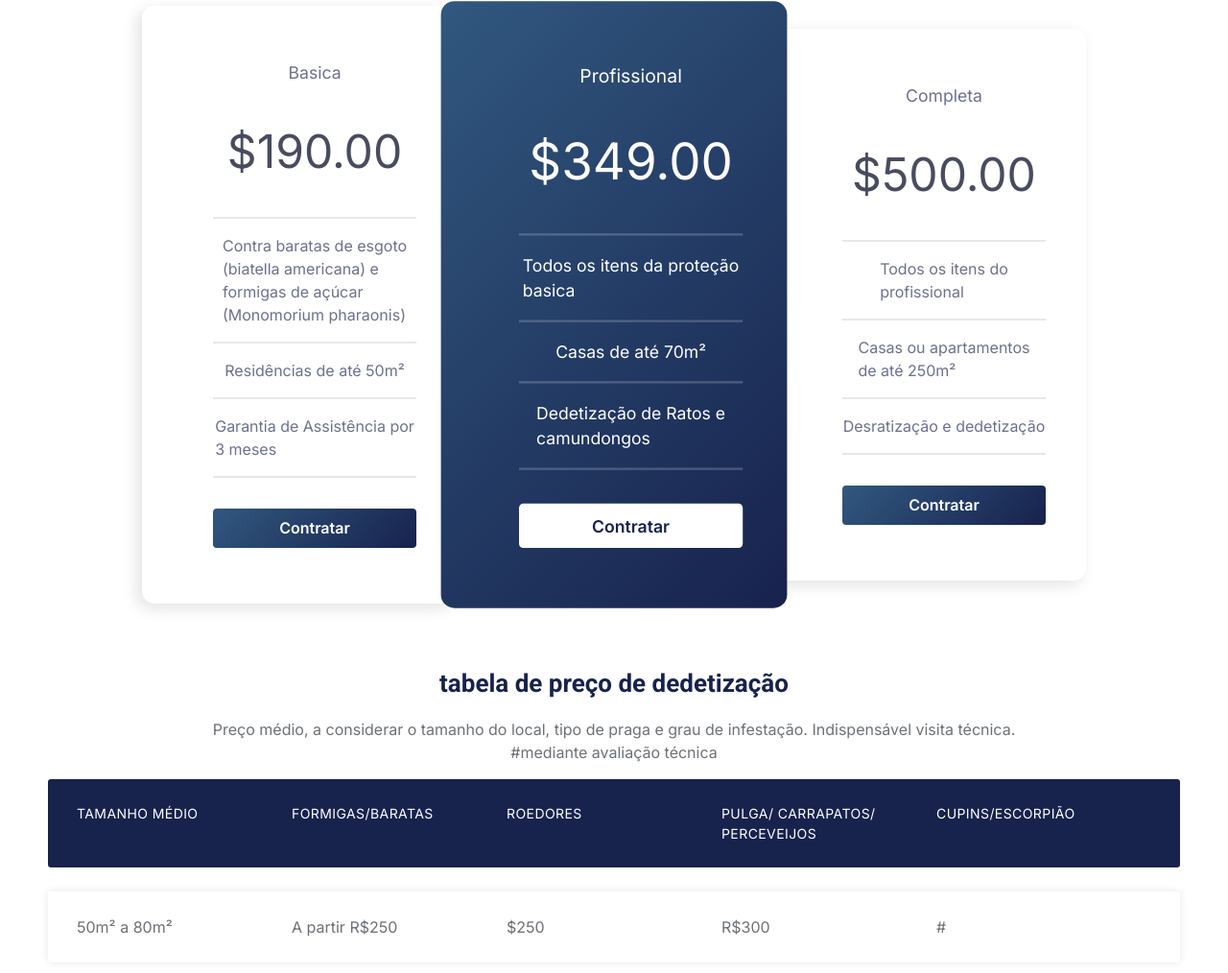
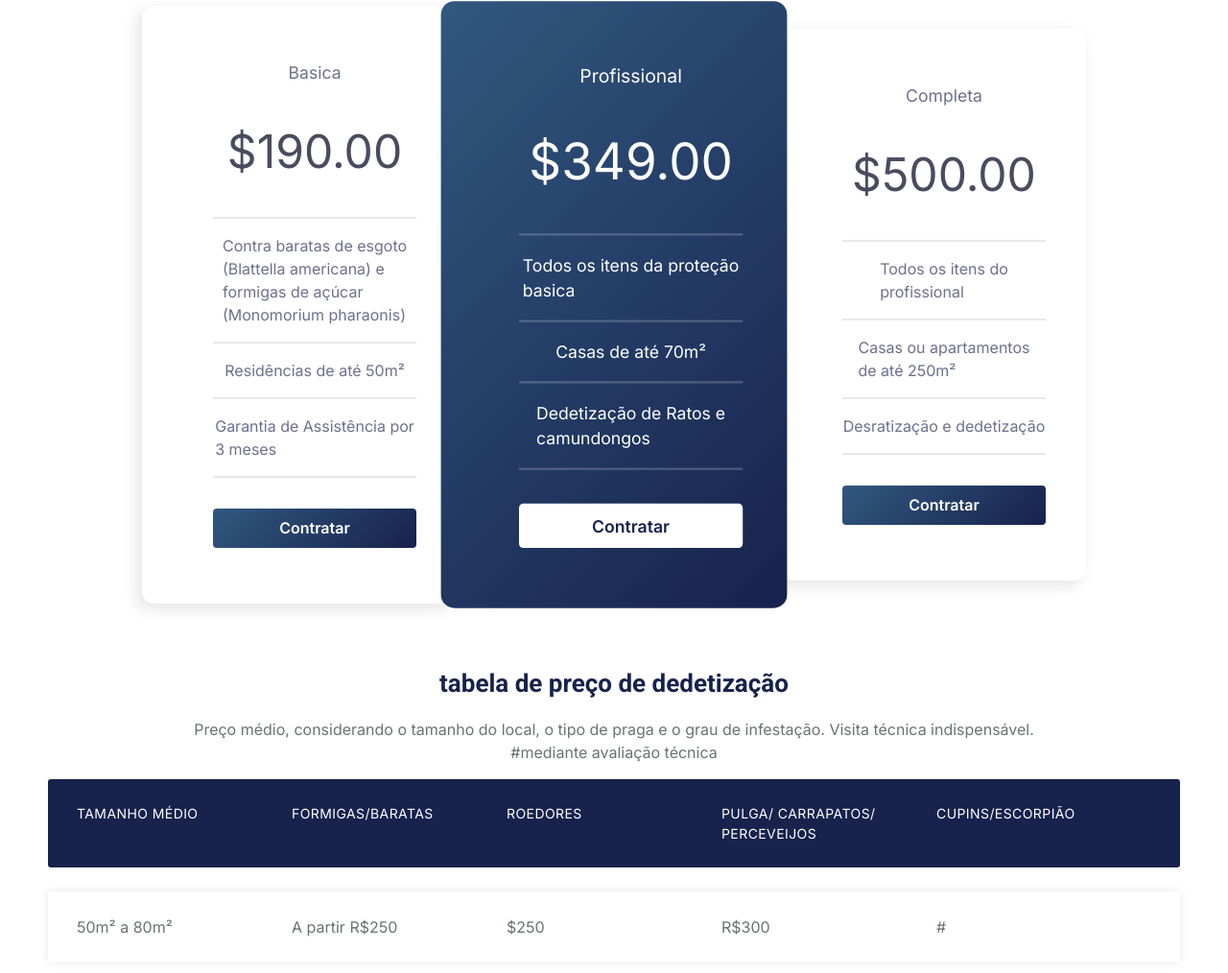
Before and after one commit to Rodrigoue9/cearapragas, a plain HTML site: page precos.html in a window 1280 px wide. Shown: the part 1371-2385 px from the top of the page at 96% size. Drawn offline with nearby package versions, Linux system fonts and the light colour scheme.

Commit message:
Update precos.html

```diff
--- a/precos.html
+++ b/precos.html
@@ -176,7 +176,7 @@
                   <li class="pricing-pack">Basica</li>
                   <li id="pricing-basic" class="pricing-price pricing-bottom-bar">&dollar;190.00</li>
                   <li class="pricing-bottom-bar">Contra baratas de esgoto <br>
-                    (biatella americana) e <br> formigas  de açúcar <br>(Monomorium pharaonis)</li>
+                    (Blattella americana) e <br> formigas  de açúcar <br>(Monomorium pharaonis)</li>
                   <li class="pricing-bottom-bar">Residências de até 50m²</li>
                   <li class="pricing-bottom-bar">Garantia de Assistência por <br>
                     3 meses</li>
@@ -224,7 +224,7 @@ pricingCheckbox.addEventListener("click", () => {
 
 <div class="ceara-container">
   <h2>tabela de preço de dedetização</h2>
-  <p style="text-align: center;">Preço médio, a considerar o tamanho do local, tipo de praga e grau de infestação. Indispensável visita técnica. <br>
+  <p style="text-align: center;">Preço médio, considerando o tamanho do local, o tipo de praga e o grau de infestação. Visita técnica indispensável. <br>
 #mediante avaliação técnica</p>
   <ul class="ceara-responsive-table">
     <li class="ceara-table-header">
```
